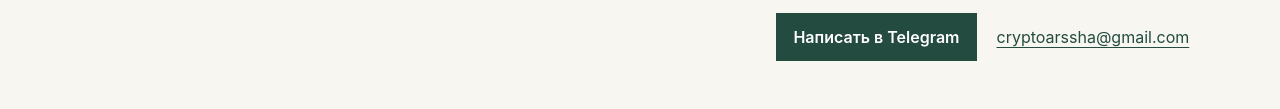
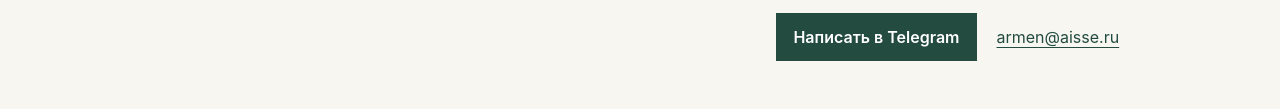
Before and after one commit to armenvart777/armenvart777.github.io, a plain HTML site: page index.html in a window 1280 px wide. Shown: the part 2845-2954 px from the top of the page. Drawn offline with Linux system fonts and the light colour scheme.

Commit message:
Портфолио: обновить контактную почту

```diff
--- a/index.html
+++ b/index.html
@@ -174,7 +174,7 @@
         <p>Напишите, что сейчас приходится делать вручную или что перестало работать. Если есть пример входных данных, приложите его без личных сведений.</p>
         <div class="contact-links">
           <a class="button" href="https://t.me/Danki234">Написать в Telegram</a>
-          <a class="text-link" href="mailto:cryptoarssha@gmail.com">cryptoarssha@gmail.com</a>
+          <a class="text-link" href="mailto:armen@aisse.ru">armen@aisse.ru</a>
         </div>
       </div>
     </section>
```
